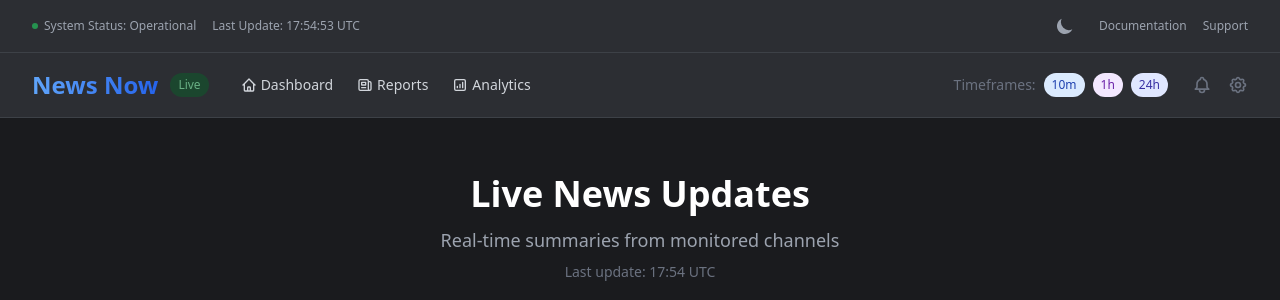
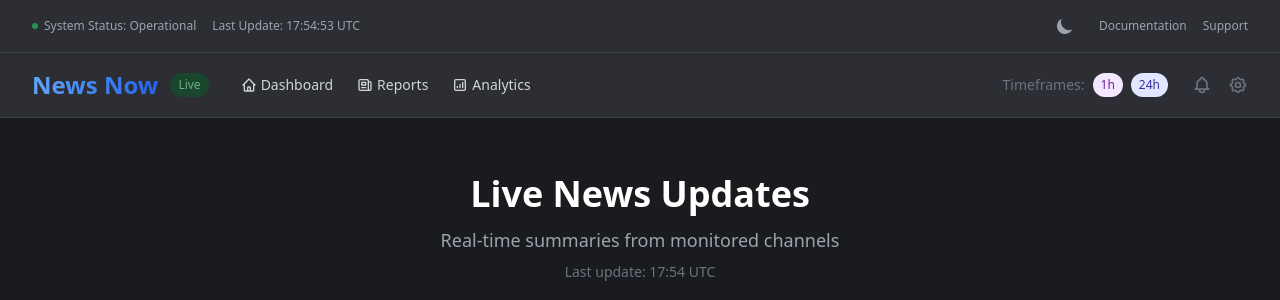
Before and after one commit to ghsaboias/news-now, a Flask app: page / in a window 1280 px wide. Shown: the top 300 px of the page. Run offline with Flask 3, Linux system fonts and the light colour scheme; parts of the project's set-up code (start-up, migrations or seed data) failed here and were passed over; some libraries are stand-ins or nearby versions; some web fonts are replaced.

Commit message:
refactor: remove 10-minute timeframe from templates and adjust related display logic
- Removed the 10-minute timeframe option from the base HTML template.
- Updated index.html to eliminate references to the 10-minute update and adjusted the display logic for remaining timeframes (1h and 24h).

```diff
--- a/web/templates/base.html
+++ b/web/templates/base.html
@@ -103,7 +103,6 @@
                     <div class="flex items-center space-x-6">
                         <div class="flex items-center space-x-2">
                             <span class="text-sm text-gray-500">Timeframes:</span>
-                            <span class="px-2 py-1 text-xs font-medium rounded-full bg-blue-100 text-blue-800">10m</span>
                             <span class="px-2 py-1 text-xs font-medium rounded-full bg-purple-100 text-purple-800">1h</span>
                             <span class="px-2 py-1 text-xs font-medium rounded-full bg-indigo-100 text-indigo-800">24h</span>
                         </div>
--- a/web/templates/index.html
+++ b/web/templates/index.html
@@ -24,9 +24,7 @@
                             {% if item.priority == 'high' %}
                             <span class="inline-flex items-center gap-x-1.5 rounded-md px-2 py-1 text-xs font-medium bg-red-50 dark:bg-red-900/20 text-red-700 dark:text-red-400 ring-1 ring-inset ring-red-600/20 dark:ring-red-500/30">High Priority</span>
                             {% endif %}
-                            {% if item.timeframe == '10m' %}
-                            <span class="inline-flex items-center gap-x-1.5 rounded-md px-2 py-1 text-xs font-medium bg-blue-50 dark:bg-blue-900/20 text-blue-700 dark:text-blue-400 ring-1 ring-inset ring-blue-600/20 dark:ring-blue-500/30">10m Update</span>
-                            {% elif item.timeframe == '1h' %}
+                            {% if item.timeframe == '1h' %}
                             <span class="inline-flex items-center gap-x-1.5 rounded-md px-2 py-1 text-xs font-medium bg-purple-50 dark:bg-purple-900/20 text-purple-700 dark:text-purple-400 ring-1 ring-inset ring-purple-600/20 dark:ring-purple-500/30">1h Summary</span>
                             {% elif item.timeframe == '24h' %}
                             <span class="inline-flex items-center gap-x-1.5 rounded-md px-2 py-1 text-xs font-medium bg-indigo-50 dark:bg-indigo-900/20 text-indigo-700 dark:text-indigo-400 ring-1 ring-inset ring-indigo-600/20 dark:ring-indigo-500/30">24h Digest</span>
```
